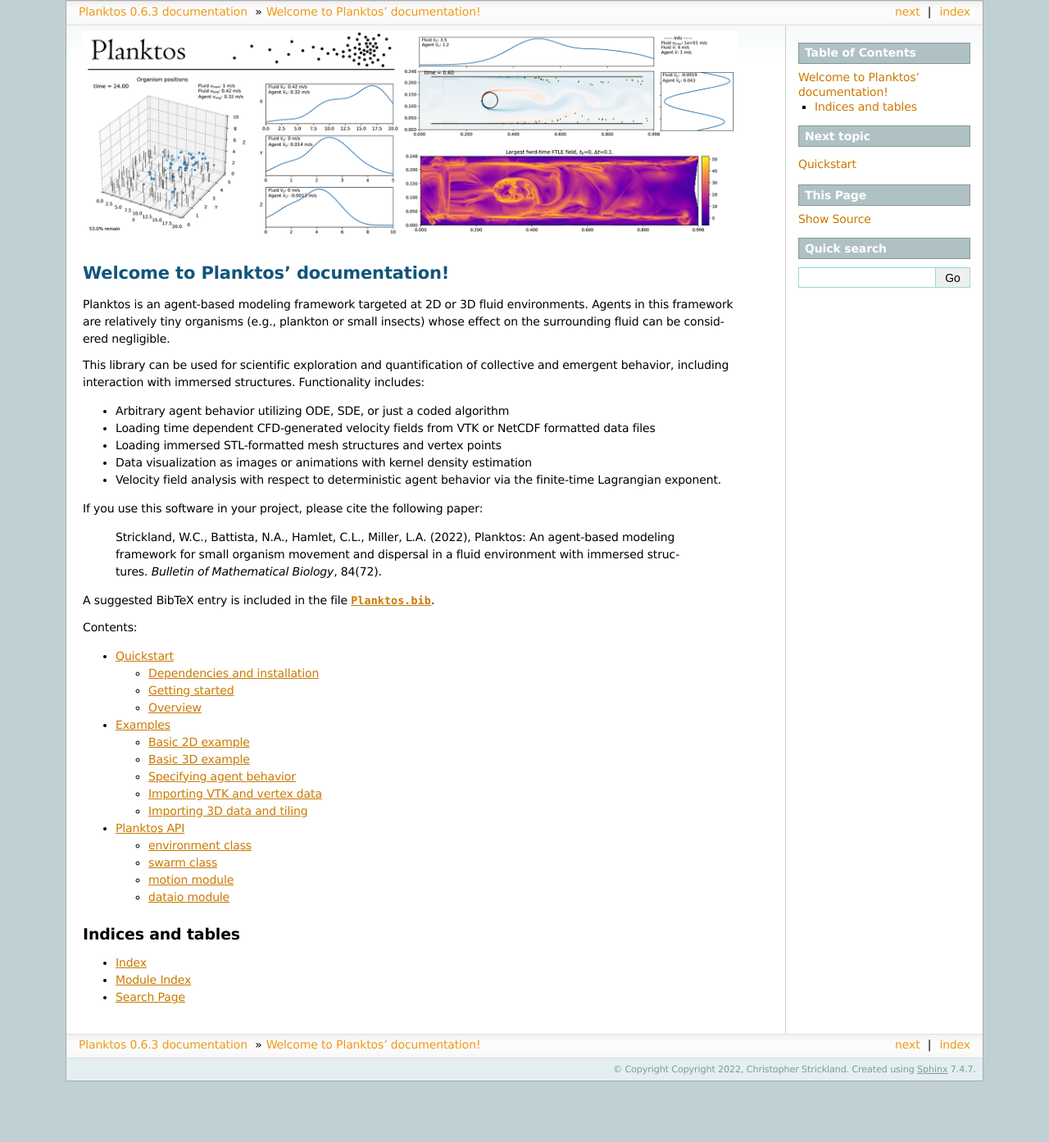
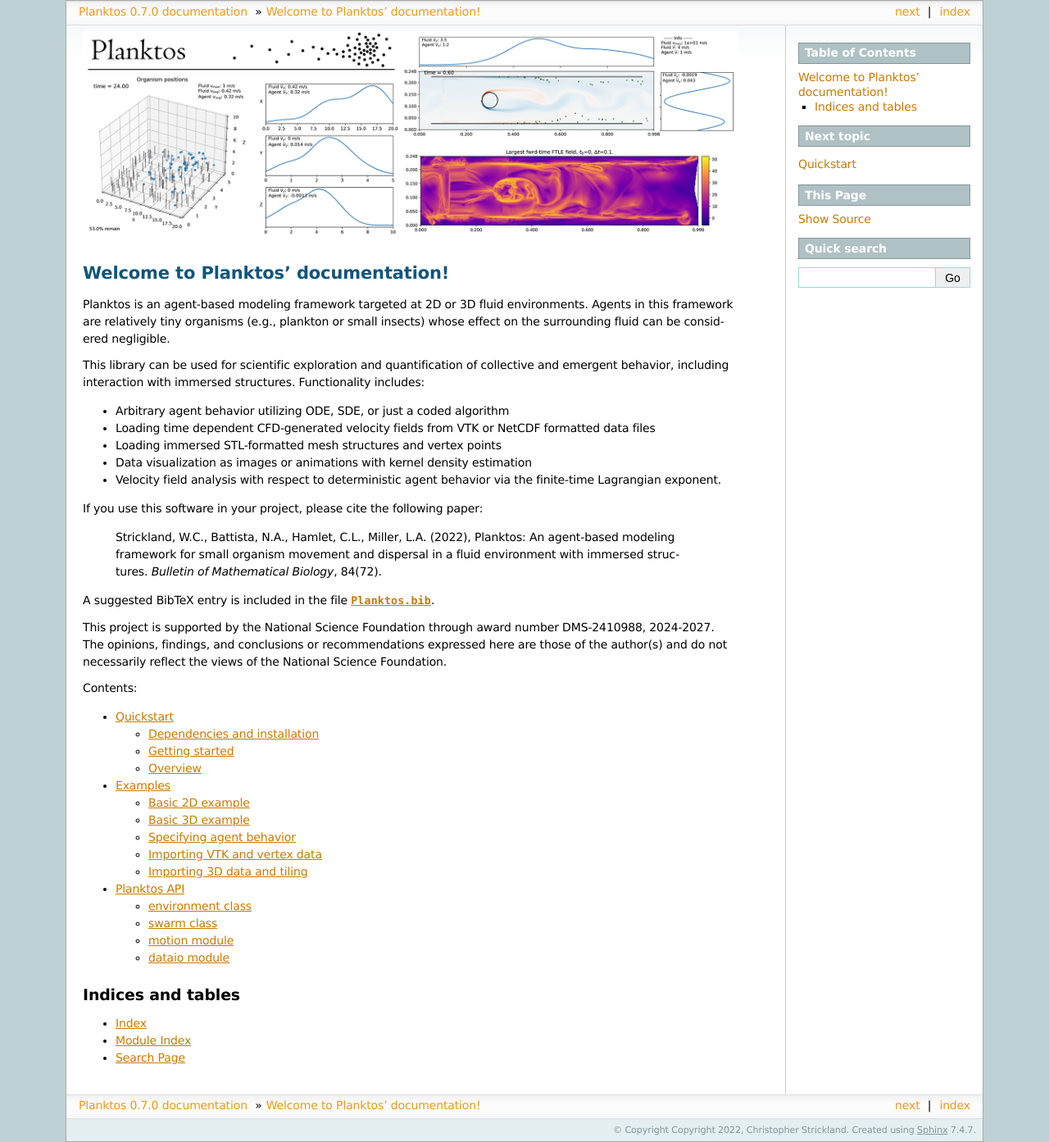
Before and after one commit to mountaindust/Planktos, a Sphinx documentation site: the page built from docs/index.rst, in a window 1280 px wide. Shown: the whole page at 82% size. Built offline with Sphinx 7.4.7, drawn with Linux system fonts in a browser that asks for light colours; before the commit the page ends 1319 px from its top, so only the background shows below that.

```diff
--- a/docs/index.rst
+++ b/docs/index.rst
@@ -40,6 +40,11 @@ If you use this software in your project, please cite the following paper:
 A suggested BibTeX entry is included in the file
 :download:`Planktos.bib <../Planktos.bib>`.
 
+This project is supported by the National Science Foundation through award
+number DMS-2410988, 2024-2027. The opinions, findings, and conclusions or
+recommendations expressed here are those of the author(s) and do not necessarily
+reflect the views of the National Science Foundation.
+
 .. toctree::
    :maxdepth: 2
    :caption: Contents:
--- a/planktos/__init__.py
+++ b/planktos/__init__.py
@@ -12,7 +12,7 @@ Provides
 __author__ = "W. Christopher Strickland"
 __email__ = "cstric12@utk.edu"
 __copyright__ = "Copyright 2022, Christopher Strickland"
-__version__ = '0.6.3'
+__version__ = '0.7.0'
 
 from .environment import environment
 from .swarm import swarm
```
Also changed, not shown: README.md (+9 -4 lines).
